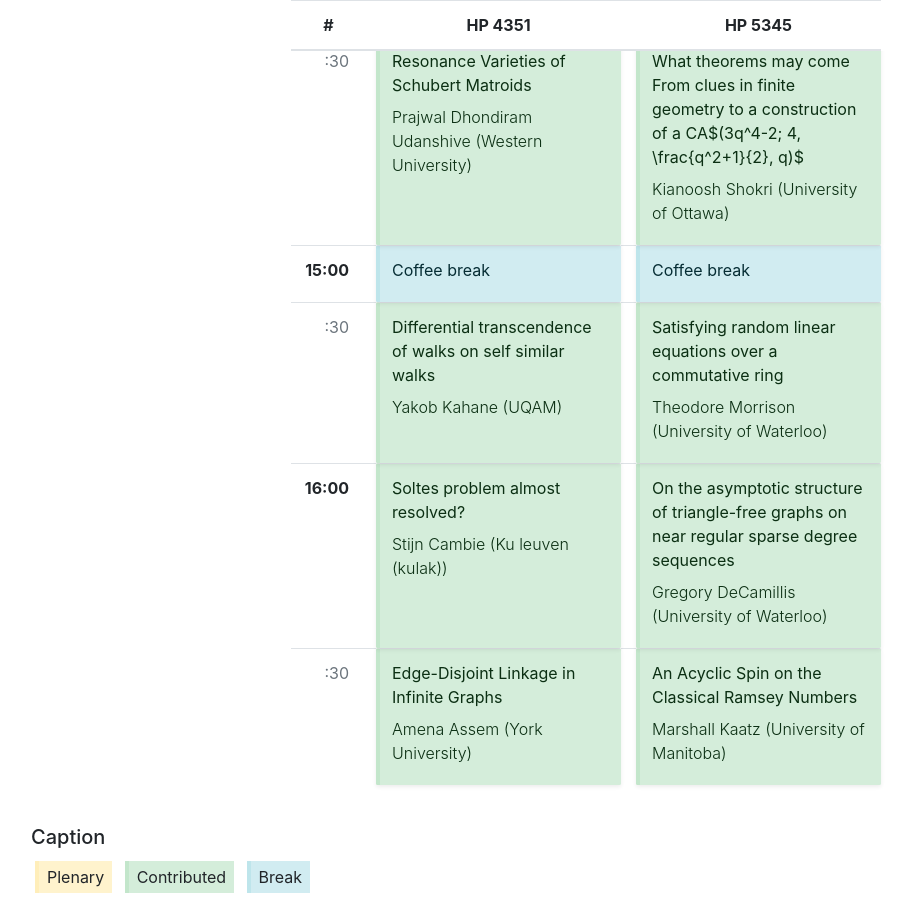
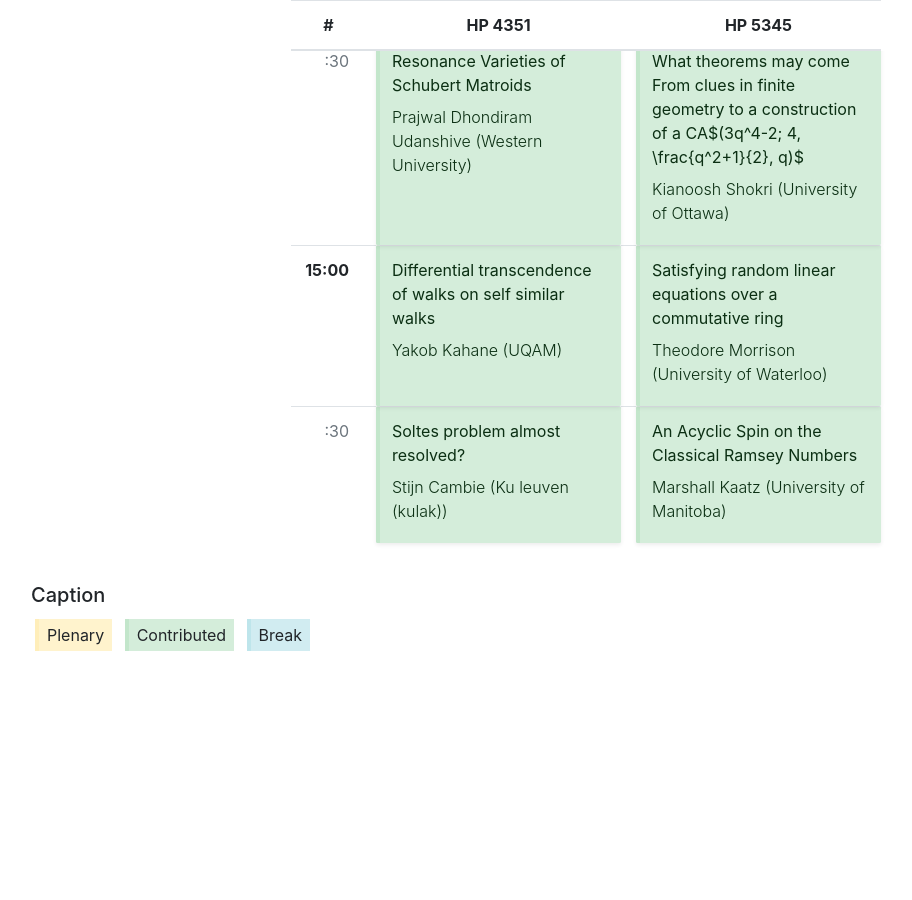
Before and after one commit to sarobidy19/OCW, a Jekyll site: the page built from program/index.md, in a window 1280 px wide and 900 px high, scrolled down 1344 px. Shown: the whole window, without its empty margins (54-966 px from the left). Built offline with Jekyll 4.4.1, drawn with Linux system fonts in a browser that asks for light colours; after the commit the page ends 2023 px from its top, so only the background shows below that; some of the changed text lies outside the part shown.

Commit message:
schedule updated

```diff
--- a/_data/program.yml
+++ b/_data/program.yml
@@ -17,6 +17,9 @@ days:
       - name: Avoiding Root Coincidences in the Weighted Matching Polynomial
         time_start: '11:00'
         time_end: '11:30'
+      - name: Edge-Disjoint Linkage in Infinite Graphs
+        time_start: '11:30'
+        time_end: '12:00'
       - name: Lunch
         time_start: '12:00'
         time_end: '14:00'
@@ -26,18 +29,13 @@ days:
       - name: Resonance Varieties of Schubert Matroids
         time_start: '14:30'
         time_end: '15:00'
-      - name: Coffee break
+      - name: Differential transcendence of walks on self similar walks
         time_start: '15:00'
         time_end: '15:30'
-      - name: Differential transcendence of walks on self similar walks
+      - name: Soltes problem almost resolved?
         time_start: '15:30'
         time_end: '16:00'
-      - name: Soltes problem almost resolved?
-        time_start: '16:00'
-        time_end: '16:30'
-      - name: Edge-Disjoint Linkage in Infinite Graphs
-        time_start: '16:30'
-        time_end: '17:00'
+
 
   - name: HP 5345
     talks:
@@ -62,19 +60,12 @@ days:
       - name: What theorems may come From clues in finite geometry to a construction of a CA$(3q^4-2; 4, \frac{q^2+1}{2}, q)$
         time_start: '14:30'
         time_end: '15:00'
-      - name: Coffee break
+      - name: Satisfying random linear equations over a commutative ring
         time_start: '15:00'
         time_end: '15:30'
-      - name: Satisfying random linear equations over a commutative ring
+      - name: An Acyclic Spin on the Classical Ramsey Numbers
         time_start: '15:30'
         time_end: '16:00'
-      - name: On the asymptotic structure of triangle-free graphs on near regular sparse degree sequences
-        time_start: '16:00'
-        time_end: '16:30'
-      - name: An Acyclic Spin on the Classical Ramsey Numbers
-        time_start: '16:30'
-        time_end: '17:00'
-
 
 - name: Sunday
   abbr: Sunday
--- a/_talks/talk-Gregory-DeCamillis.md
+++ /dev/null
@@ -1,11 +0,0 @@
----
-name: On the asymptotic structure of triangle-free graphs on near regular sparse degree sequences
-speakers:
- - Gregory DeCamillis
-categories:
- - Contributed
----
-
-Let $$F(n,m)$$ denote the set of triangle-free graphs on $$n$$ vertices and $$m$$ edges. The asymptotic enumeration of $$F(n,m)$$ has garnered much attention, notably with Will Perkins using methods from statistical physics to analyze the most difficult regime. The key structural result for approaching this problem is that a graph chosen uniformly at random from $$F(n,m)$$ is asymptotically almost surely (a.a.s) not bipartite when $$m << n^{3/2}\sqrt{\log n}$$, is a.a.s bipartite when $$m >> n^{3/2}\sqrt{ \log n}$$, and is a.a.s. close to being bipartite when $$m$$ is close to $$n^{3/2}\sqrt{\log n}$$. We look to establish similar results for the asymptotic structure of a graph $$G$$ chosen uniformly at random from the set of triangle-free graphs on a degree sequence $$\boldsymbol{d}$$. Let $$M$$ be the sum of degrees in $$\boldsymbol{d}$$. In this talk, we discuss showing that $$G$$ is a.a.s not bipartite if $$M << n^{3/2}$$ for "near regular" degree sequences $$\boldsymbol{d}$$. If time permits, we will also discuss showing that $$G$$ is a.a.s "close to being bipartite" if $$M = \Omega(n^{3/2})$$.
-
-This talk is based on ongoing work with Jane Gao.
```
Also changed, not shown: _speakers/Claudio Qureshi.md (added, +6 -0 lines), 1 other file.
